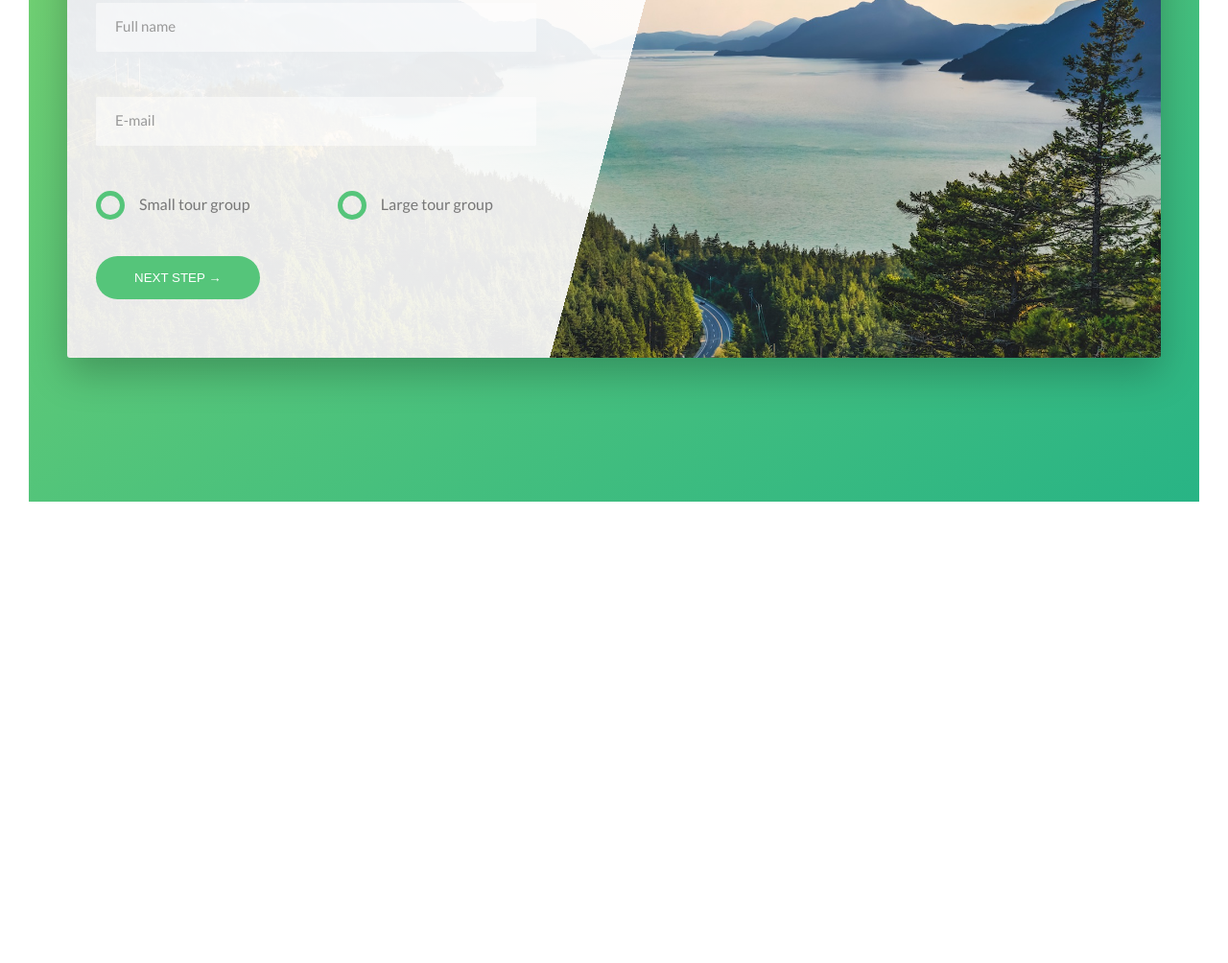
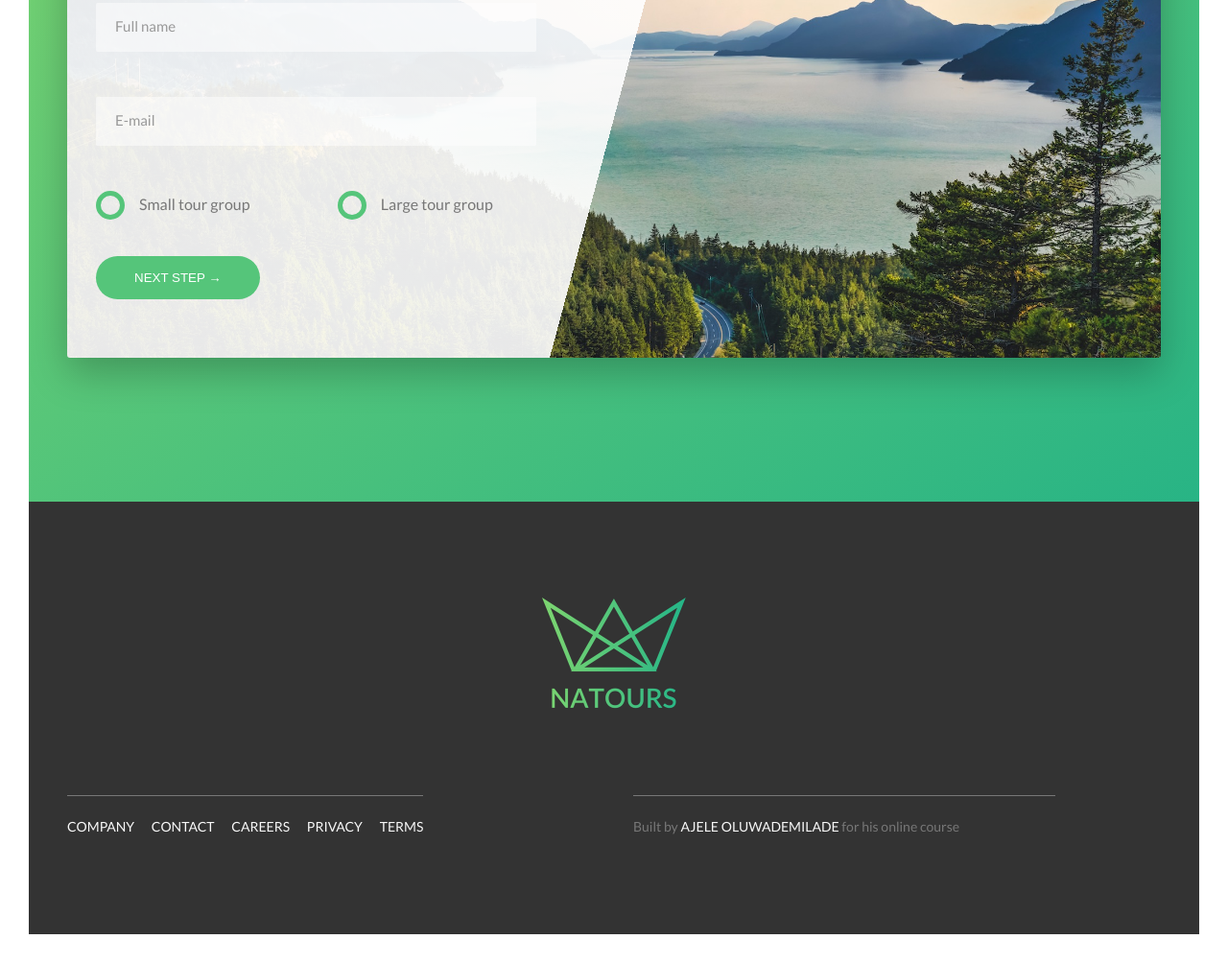
Before and after one commit to z3k9/natours, a website: page index.html in a window 1280 px wide. Shown: the part 4438-5442 px from the top of the page at 96% size. Before the commit the page ends 4991 px from the top, so only its background shows below. Drawn offline with Linux system fonts and the light colour scheme.

Commit message:
started and completed the footer section

```diff
--- a/index.html
+++ b/index.html
@@ -380,6 +380,30 @@
                 </div>
             </section>
         </main>
+        <footer class="footer">
+            <div class="footer__logo-box">
+                <img src="img/logo-green-2x.png" alt="Full Logo" class="footer__logo">
+            </div>
+            <div class="row">
+                <div class="col-1-of-2">
+                    <div class="footer__navigation">
+                        <ul class="footer__list">
+                            <li class="footer__item"><a href="#" class="footer__link">Company</a></li>
+                            <li class="footer__item"><a href="#" class="footer__link">Contact</a></li>
+                            <li class="footer__item"><a href="#" class="footer__link">Careers</a></li>
+                            <li class="footer__item"><a href="#" class="footer__link">Privacy</a></li>
+                            <li class="footer__item"><a href="#" class="footer__link">Terms</a></li>
+                        </ul>
+
+                    </div>
+                </div>
+                <div class="col-1-of-2">
+                    <p class="footer__copyright">
+                        Built by <a href="#" class="footer__link">Ajele Oluwademilade</a> for his online course
+                    </p>
+                </div>
+            </div>
+        </footer>
 
         <script src="" async defer></script>
     </body>
--- a/sass/abstracts/_variables.scss
+++ b/sass/abstracts/_variables.scss
@@ -14,6 +14,7 @@
 $color-white: #fff;
 $color: #2340;
 $color-black: #000;
+$color-grey-light-2: #eee;
 
 $color-grey-light-1: #f7f7f7;
 
--- /dev/null
+++ b/sass/layout/_footer.scss
@@ -0,0 +1,56 @@
+.footer{
+    background-color: #333;
+    padding: 10rem 0;
+    font-size: 1.4rem;
+
+    &__logo-box{
+        text-align: center;
+        margin-bottom: 8rem;
+    }
+
+    &__logo{
+        width: 15rem;
+    }
+
+    &__navigation{
+        border-top: 1px solid $color-grey-dark;
+        padding-top: 2rem;
+        display: inline-block;
+    }
+
+    &__list{
+        list-style: none;
+    }
+
+    &__item{
+        display: inline-block;
+
+        &:not(:last-child){
+            margin-right: 1.5rem;
+        }
+    }
+
+    &__link{
+        &:link,
+        &:visited{
+            color: $color-grey-light-1;
+            text-decoration: none;
+            text-transform: uppercase;
+            display: inline-block;
+        }
+
+        &:hover,
+        &:active{
+            color: $color-primary;
+            box-shadow:  0 1rem 2rem rgba($color: #000000, $alpha: .4);
+            transform: scale(1.3) rotate(5deg);
+        }
+    }
+
+    &__copyright{
+        border-top: 1px solid $color-grey-dark;
+        padding-top: 2rem;
+        width: 80%;
+        float: right;
+    }
+}
--- a/sass/main.scss
+++ b/sass/main.scss
@@ -19,3 +19,4 @@
 
 @import "layout/grid";
 @import "layout/header";
+@import "layout/footer";
```
Also changed, not shown: css/style.css.
